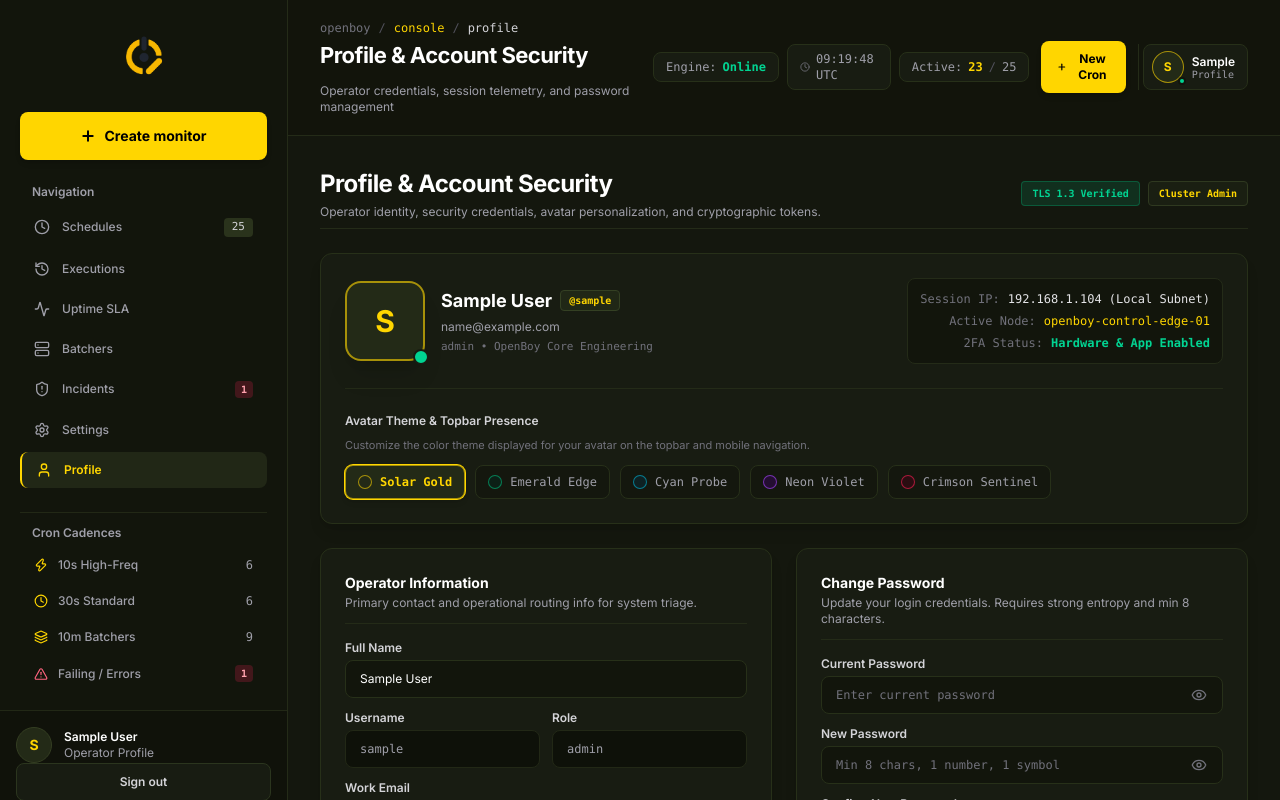
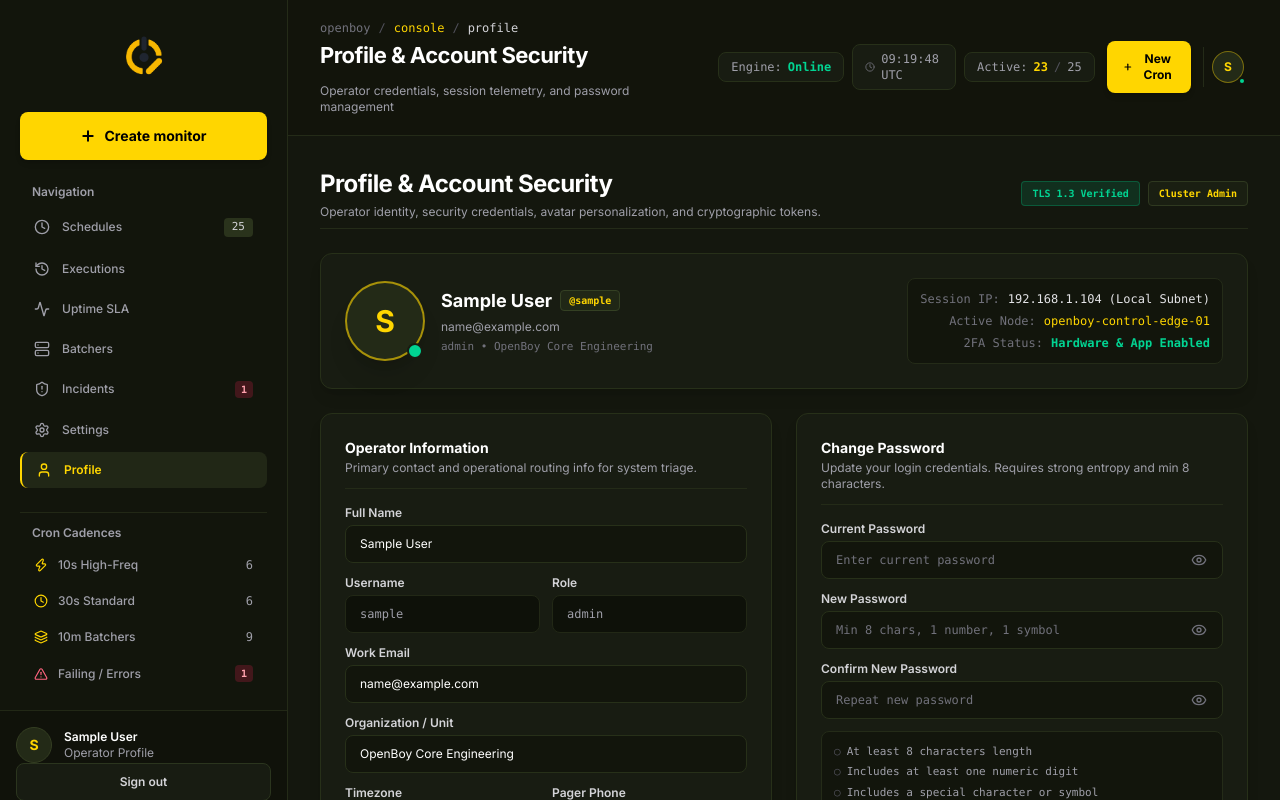
Before and after one commit to dennismutuku2005/openboy-app, a Next.js app: page /dashboard/profile in a window 1280 px wide. Shown: the top 800 px of the page. Built offline with nearby package versions, Linux system fonts and the light colour scheme; sample sign-in values are in the browser's storage.

Commit message:
style: make profile avatar circular, remove theme picker, and remove topbar name clutter

```diff
--- a/app/dashboard/profile/page.js
+++ b/app/dashboard/profile/page.js
@@ -27,14 +27,6 @@ import {
 import { useDashboard } from "@/components/DashboardContext";
 import { MetricCardsSkeleton } from "@/components/DashboardSkeletons";
 
-const AVATAR_PRESETS = [
-  { id: "amber", label: "Solar Gold", bg: "bg-[#232a17]", text: "text-[#ffd600]", border: "border-[#ffd600]/60", ring: "ring-[#ffd600]" },
-  { id: "emerald", label: "Emerald Edge", bg: "bg-emerald-950/40", text: "text-emerald-400", border: "border-emerald-500/60", ring: "ring-emerald-500" },
-  { id: "cyan", label: "Cyan Probe", bg: "bg-cyan-950/40", text: "text-cyan-400", border: "border-cyan-500/60", ring: "ring-cyan-500" },
-  { id: "violet", label: "Neon Violet", bg: "bg-purple-950/40", text: "text-purple-400", border: "border-purple-500/60", ring: "ring-purple-500" },
-  { id: "rose", label: "Crimson Sentinel", bg: "bg-rose-950/40", text: "text-rose-400", border: "border-rose-500/60", ring: "ring-rose-500" },
-];
-
 export default function ProfilePage() {
   const { currentUser, updateProfile, updatePassword, isLoadingAuth } = useDashboard();
 
@@ -46,7 +38,6 @@ export default function ProfilePage() {
   const [organization, setOrganization] = useState("");
   const [timezone, setTimezone] = useState("UTC+03:00 (Nairobi, East Africa)");
   const [phone, setPhone] = useState("");
-  const [avatarTheme, setAvatarTheme] = useState("amber");
 
   // Profile save toast state
   const [profileSaved, setProfileSaved] = useState(false);
@@ -78,7 +69,6 @@ export default function ProfilePage() {
       setOrganization(currentUser.organization || "OpenBoy Core Engineering");
       setTimezone(currentUser.timezone || "UTC+03:00 (Nairobi, East Africa)");
       setPhone(currentUser.phone || "+254 700 000 000");
-      setAvatarTheme(currentUser.avatarTheme || "amber");
       if (currentUser.apiKey) setApiToken(currentUser.apiKey);
     }
   }, [currentUser]);
@@ -111,7 +101,6 @@ export default function ProfilePage() {
         organization,
         timezone,
         phone,
-        avatarTheme,
       });
       setIsSavingProfile(false);
       setProfileSaved(true);
@@ -178,7 +167,6 @@ export default function ProfilePage() {
     }, 400);
   };
 
-  const currentThemeObj = AVATAR_PRESETS.find((p) => p.id === avatarTheme) || AVATAR_PRESETS[0];
   const userInitial = (name || username || "A").slice(0, 1).toUpperCase();
 
   if (isLoadingAuth) {
@@ -215,18 +203,16 @@ export default function ProfilePage() {
         </div>
       </div>
 
-      {/* Profile Overview Card with Avatar Preview */}
-      <div className="p-5 sm:p-6 rounded-xl bg-[#181c12] border border-[#273019] shadow-lg space-y-6">
-        <div className="flex flex-col sm:flex-row items-start sm:items-center justify-between gap-5 pb-6 border-b border-[#242b18]">
+      {/* Profile Overview Card with Circular Avatar */}
+      <div className="p-5 sm:p-6 rounded-xl bg-[#181c12] border border-[#273019] shadow-lg">
+        <div className="flex flex-col sm:flex-row items-start sm:items-center justify-between gap-5">
           <div className="flex items-center gap-4">
-            {/* Live Interactive Avatar */}
+            {/* Live Interactive Circular Avatar */}
             <div className="relative">
-              <div
-                className={`w-16 h-16 sm:w-20 sm:h-20 rounded-2xl ${currentThemeObj.bg} border-2 ${currentThemeObj.border} flex items-center justify-center font-bold text-2xl sm:text-3xl ${currentThemeObj.text} shadow-xl transition-all`}
-              >
+              <div className="w-16 h-16 sm:w-20 sm:h-20 rounded-full bg-[#232a17] border-2 border-[#ffd600]/60 flex items-center justify-center font-bold text-2xl sm:text-3xl text-[#ffd600] shadow-xl">
                 {userInitial}
               </div>
-              <span className="absolute -bottom-1 -right-1 w-4 h-4 bg-emerald-400 border-2 border-[#181c12] rounded-full" />
+              <span className="absolute bottom-0.5 right-0.5 w-4 h-4 bg-emerald-400 border-2 border-[#181c12] rounded-full" />
             </div>
 
             <div className="space-y-1">
@@ -257,36 +243,6 @@ export default function ProfilePage() {
               <span className="text-zinc-500">2FA Status:</span>
               <span className="text-emerald-400 font-bold">Hardware & App Enabled</span>
             </div>
-          </div>
-        </div>
-
-        {/* Avatar Theme Picker */}
-        <div className="space-y-2">
-          <label className="text-xs font-semibold text-zinc-300 block">
-            Avatar Theme & Topbar Presence
-          </label>
-          <p className="text-[11px] text-zinc-500">
-            Customize the color theme displayed for your avatar on the topbar and mobile navigation.
-          </p>
-          <div className="flex items-center gap-2.5 flex-wrap pt-1">
-            {AVATAR_PRESETS.map((preset) => {
-              const isSelected = avatarTheme === preset.id;
-              return (
-                <button
-                  key={preset.id}
-                  type="button"
-                  onClick={() => setAvatarTheme(preset.id)}
-                  className={`flex items-center gap-2 px-3 py-2 rounded-lg border text-xs font-mono transition-all cursor-pointer ${
-                    isSelected
-                      ? `${preset.bg} ${preset.border} ${preset.text} ring-1 ${preset.ring} font-bold shadow-md`
-                      : "bg-[#14170e] border-[#273019] text-zinc-400 hover:text-white hover:border-[#384524]"
-                  }`}
-                >
-                  <span className={`w-3.5 h-3.5 rounded-full ${preset.bg} border ${preset.border} inline-block`} />
-                  <span>{preset.label}</span>
-                </button>
-              );
-            })}
           </div>
         </div>
       </div>
--- a/components/DashboardNavbar.js
+++ b/components/DashboardNavbar.js
@@ -71,22 +71,6 @@ export default function DashboardNavbar() {
   const activeCount = monitors.filter((m) => m.status === "active").length;
   const userInitial = (currentUser?.name || currentUser?.username || "A").slice(0, 1).toUpperCase();
 
-  const getThemeStyles = (themeId) => {
-    switch (themeId) {
-      case "emerald":
-        return { bg: "bg-emerald-950/60", text: "text-emerald-400", border: "border-emerald-500/60" };
-      case "cyan":
-        return { bg: "bg-cyan-950/60", text: "text-cyan-400", border: "border-cyan-500/60" };
-      case "violet":
-        return { bg: "bg-purple-950/60", text: "text-purple-400", border: "border-purple-500/60" };
-      case "rose":
-        return { bg: "bg-rose-950/60", text: "text-rose-400", border: "border-rose-500/60" };
-      default:
-        return { bg: "bg-[#232a17]", text: "text-[#ffd600]", border: "border-[#ffd600]/60" };
-    }
-  };
-  const themeStyles = getThemeStyles(currentUser?.avatarTheme);
-
   const handleOpenCreate = () => {
     setIsCreating(true);
     openCreateModal();
@@ -109,11 +93,11 @@ export default function DashboardNavbar() {
         {/* Mobile Profile Avatar */}
         <Link
           href="/dashboard/profile"
-          className="flex items-center gap-2 group cursor-pointer"
+          className="p-1 rounded-full hover:ring-2 hover:ring-[#ffd600]/40 transition-all cursor-pointer group"
           title="Open Profile & Account Security"
         >
           <div className="relative">
-            <div className={`w-8 h-8 rounded-full ${themeStyles.bg} border ${themeStyles.border} group-hover:scale-105 flex items-center justify-center font-bold text-xs ${themeStyles.text} transition-all shadow-xs`}>
+            <div className="w-8 h-8 rounded-full bg-[#232a17] border border-[#ffd600]/40 group-hover:border-[#ffd600] group-hover:scale-105 flex items-center justify-center font-bold text-xs text-[#ffd600] transition-all shadow-xs">
               {userInitial}
             </div>
             <span className="absolute -bottom-0.5 -right-0.5 w-2 h-2 bg-emerald-400 border-2 border-[#12150c] rounded-full" />
@@ -186,20 +170,14 @@ export default function DashboardNavbar() {
         <div className="hidden md:flex items-center pl-1 border-l border-[#242b18]">
           <Link
             href="/dashboard/profile"
-            className="flex items-center gap-2 px-2 py-1.5 rounded-lg bg-[#181c12] hover:bg-[#202617] border border-[#273019] hover:border-[#ffd600]/40 transition-colors group cursor-pointer"
+            className="p-1 rounded-full hover:ring-2 hover:ring-[#ffd600]/40 transition-all cursor-pointer group"
             title="Operator Profile & Security"
           >
             <div className="relative">
-              <div className={`w-8 h-8 rounded-full ${themeStyles.bg} border ${themeStyles.border} group-hover:scale-105 flex items-center justify-center font-bold text-xs ${themeStyles.text} transition-all`}>
+              <div className="w-8 h-8 rounded-full bg-[#232a17] border border-[#ffd600]/40 group-hover:border-[#ffd600] group-hover:scale-105 flex items-center justify-center font-bold text-xs text-[#ffd600] transition-all shadow-xs">
                 {userInitial}
               </div>
               <span className="absolute -bottom-0.5 -right-0.5 w-2 h-2 bg-emerald-400 border-2 border-[#12150c] rounded-full" />
-            </div>
-            <div className="hidden lg:block text-left pr-1">
-              <div className="text-xs font-semibold text-white group-hover:text-[#ffd600] transition-colors truncate max-w-[90px]">
-                {currentUser?.name?.split(" ")[0] || currentUser?.username || "Operator"}
-              </div>
-              <div className="text-[10px] text-zinc-400 font-mono leading-none">Profile</div>
             </div>
           </Link>
         </div>
--- a/components/DashboardSidebar.js
+++ b/components/DashboardSidebar.js
@@ -220,37 +220,13 @@ export default function DashboardSidebar() {
 
       {/* Bottom Section: Operator Profile & Clean Text-Only Logout Button */}
       <div className="p-4 border-t border-[#222816] bg-[#10120a] space-y-3">
-        {(() => {
-          const themeId = currentUser?.avatarTheme;
-          let bg = "bg-[#232a17]";
-          let text = "text-[#ffd600]";
-          let border = "border-[#343e22] group-hover:border-[#ffd600]";
-          if (themeId === "emerald") {
-            bg = "bg-emerald-950/60";
-            text = "text-emerald-400";
-            border = "border-emerald-500/50 group-hover:border-emerald-400";
-          } else if (themeId === "cyan") {
-            bg = "bg-cyan-950/60";
-            text = "text-cyan-400";
-            border = "border-cyan-500/50 group-hover:border-cyan-400";
-          } else if (themeId === "violet") {
-            bg = "bg-purple-950/60";
-            text = "text-purple-400";
-            border = "border-purple-500/50 group-hover:border-purple-400";
-          } else if (themeId === "rose") {
-            bg = "bg-rose-950/60";
-            text = "text-rose-400";
-            border = "border-rose-500/50 group-hover:border-rose-400";
-          }
-
-          return (
         <Link
           href="/dashboard/profile"
           onClick={() => setIsMobileSidebarOpen(false)}
           className="flex items-center gap-3 p-1.5 -m-1.5 rounded-lg hover:bg-[#191d11] transition-colors cursor-pointer group"
           title="Manage Operator Profile & Security"
         >
-              <div className={`w-9 h-9 rounded-full ${bg} border ${border} flex items-center justify-center font-bold text-sm ${text} transition-colors`}>
+          <div className="w-9 h-9 rounded-full bg-[#232a17] border border-[#343e22] group-hover:border-[#ffd600] flex items-center justify-center font-bold text-sm text-[#ffd600] transition-colors">
             {(currentUser?.name || currentUser?.username || "A").slice(0, 1).toUpperCase()}
           </div>
           <div className="overflow-hidden flex-1">
@@ -260,8 +236,6 @@ export default function DashboardSidebar() {
             <div className="text-xs text-zinc-400">Operator Profile</div>
           </div>
         </Link>
-          );
-        })()}
 
         {/* Dedicated Logout Button: Clean text-only without icon, with spinner when clicked */}
         <button
```
Lines whose indentation alone changed are shown as unchanged.
